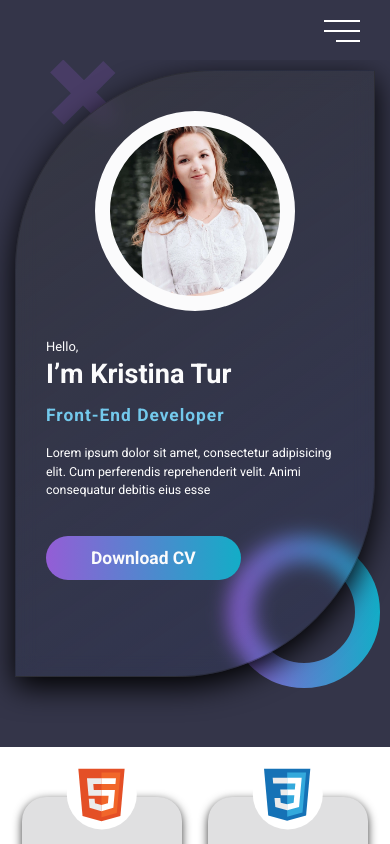
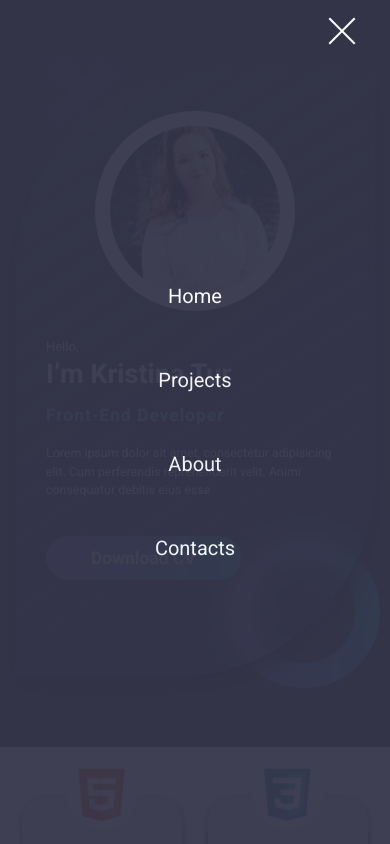
Before and after one commit to Kristina-Tur/portfolio, a React app: page / in a window 390 px wide. Both pictures are taken after a click on the button 342 px from the left and 30 px from the top of the page. Shown: the top 844 px of the page. Built offline with nearby package versions, Linux system fonts and the light colour scheme.

Commit message:
animation header

```diff
--- a/src/layout/header/headerMenu/HeaderMenu_styles.ts
+++ b/src/layout/header/headerMenu/HeaderMenu_styles.ts
@@ -129,7 +129,7 @@ const MenuPopup = styled.div<{isOpen: boolean}>`
   right: 0;
   bottom: 0;
   background-color: ${Theme.colors.primaryBg};
-  opacity: 0.9;
+  opacity: 0.95;
   display: none;
 
   ${props => props.isOpen && css<{isOpen: boolean}>`
--- a/src/layout/header/headerMenu/mobileMenu/MobileMenu.tsx
+++ b/src/layout/header/headerMenu/mobileMenu/MobileMenu.tsx
@@ -1,14 +1,23 @@
-import React from 'react';
+import React, {useState} from 'react';
 import {Menu} from '../menu/Menu';
 import {S} from '../HeaderMenu_styles'
 
-export const MobileMenu: React.FC<{menuItems: Array<string>}> = (props: { menuItems: Array<string> }) => {
+export const MobileMenu: React.FC<{ menuItems: Array<string> }> = (props: { menuItems: Array<string> }) => {
+
+    const [menuIsOpen, setMenuIsOpen] = useState(false);
+    const onBurgerBtnClick = () => {
+        setMenuIsOpen(!menuIsOpen);
+    }
+
     return (
         <S.MobileMenu>
-            <S.BurgerButton isOpen = {false}>
+            <S.BurgerButton isOpen={menuIsOpen} onClick={onBurgerBtnClick}>
                 <span></span>
             </S.BurgerButton>
-            <S.MenuPopup isOpen = {false}>
+            <S.MenuPopup isOpen={menuIsOpen} onClick={() => {
+                setMenuIsOpen(false)
+            }
+            }>
                 <Menu menuItems={props.menuItems}/>
             </S.MenuPopup>
         </S.MobileMenu>
```
